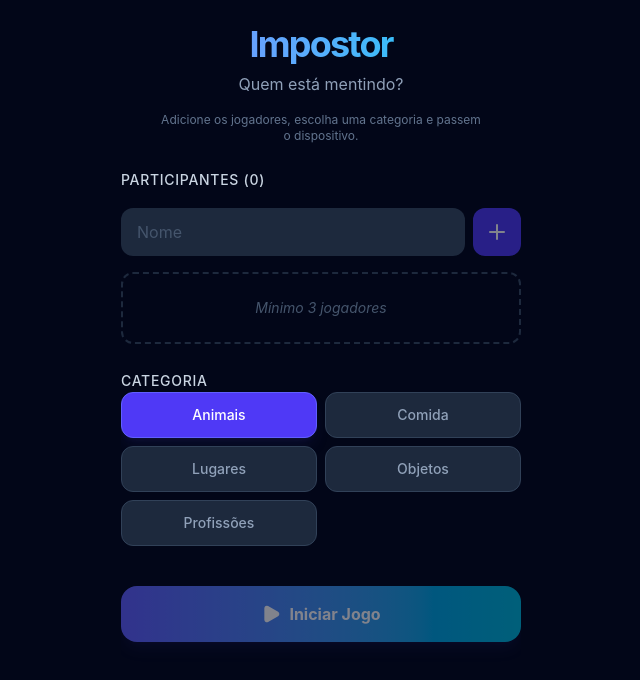
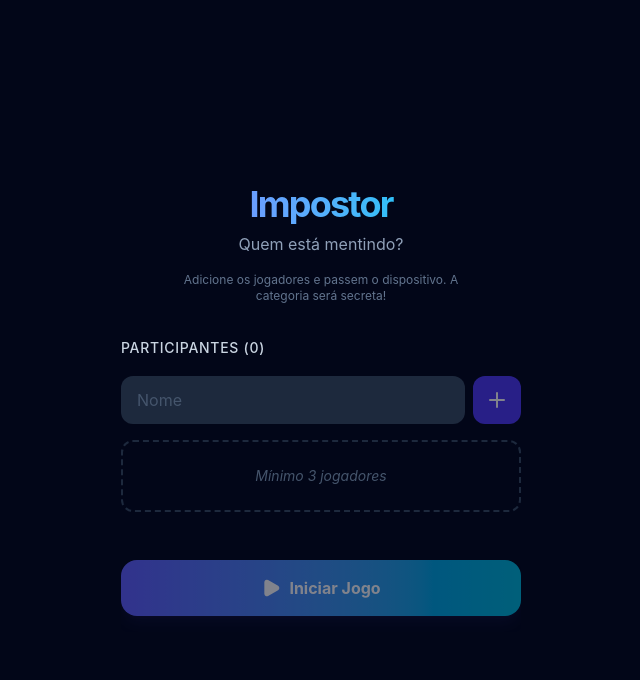
Before and after one commit to DevJeanSz/Impostor-game, a React (Vite) app: page / in a window 1280 px wide. Shown: the top 680 px of the page, without its empty margins (319-959 px from the left). Built offline with nearby package versions, Linux system fonts and the light colour scheme.

Commit message:
feat: Randomly select game category
The game category is now chosen randomly when starting a new game, rather than requiring explicit selection from the user. This simplifies the setup flow.

```diff
--- a/src/components/SetupScreen.tsx
+++ b/src/components/SetupScreen.tsx
@@ -10,7 +10,6 @@ interface SetupScreenProps {
 export function SetupScreen({ onStartGame }: SetupScreenProps) {
   const [players, setPlayers] = useState<string[]>([]);
   const [newName, setNewName] = useState('');
-  const [selectedCategory, setSelectedCategory] = useState(CATEGORIES[0].id);
 
   const [showConfirmClear, setShowConfirmClear] = useState(false);
 
@@ -57,24 +56,25 @@ export function SetupScreen({ onStartGame }: SetupScreenProps) {
 
   const handleStart = () => {
     if (players.length >= 3) {
-      onStartGame(players, selectedCategory);
+      const randomCategory = CATEGORIES[Math.floor(Math.random() * CATEGORIES.length)];
+      onStartGame(players, randomCategory.id);
     }
   };
 
   return (
-    <div className="flex flex-col h-full max-w-md mx-auto p-6">
-      <div className="flex-1 overflow-y-auto space-y-6 pb-4">
-        <div className="text-center space-y-2">
+    <div className="flex flex-col h-full max-w-md mx-auto p-6 justify-center">
+      <div className="w-full flex flex-col items-center space-y-8 overflow-y-auto max-h-full py-4">
+        <div className="text-center space-y-2 shrink-0">
           <h1 className="text-4xl font-bold tracking-tighter text-transparent bg-clip-text bg-gradient-to-r from-indigo-400 to-cyan-400">
             Impostor
           </h1>
           <p className="text-slate-400">Quem está mentindo?</p>
           <p className="text-xs text-slate-500 max-w-xs mx-auto pt-2">
-            Adicione os jogadores, escolha uma categoria e passem o dispositivo.
+            Adicione os jogadores e passem o dispositivo. A categoria será secreta!
           </p>
         </div>
 
-        <div className="space-y-4">
+        <div className="w-full space-y-4 shrink-0">
           <div className="flex items-center justify-between h-6">
             <label className="text-sm font-medium text-slate-300 uppercase tracking-wider">
               Participantes ({players.length})
@@ -156,29 +156,7 @@ export function SetupScreen({ onStartGame }: SetupScreenProps) {
           </div>
         </div>
 
-        <div className="space-y-4">
-          <label className="text-sm font-medium text-slate-300 uppercase tracking-wider">
-            Categoria
-          </label>
-          <div className="grid grid-cols-2 gap-2">
-            {CATEGORIES.map((cat) => (
-              <button
-                key={cat.id}
-                onClick={() => setSelectedCategory(cat.id)}
-                className={cn(
-                  "px-3 py-3 rounded-xl text-sm font-medium transition-all border",
-                  selectedCategory === cat.id
-                    ? "bg-indigo-600 border-indigo-500 text-white shadow-lg shadow-indigo-900/20"
-                    : "bg-slate-800 border-slate-700 text-slate-400 hover:bg-slate-750 hover:border-slate-600"
-                )}
-              >
-                {cat.name}
-              </button>
-            ))}
-          </div>
-        </div>
-
-        <div className="pt-4">
+        <div className="w-full pt-4 shrink-0">
           <button
             onClick={handleStart}
             disabled={players.length < 3}
```
